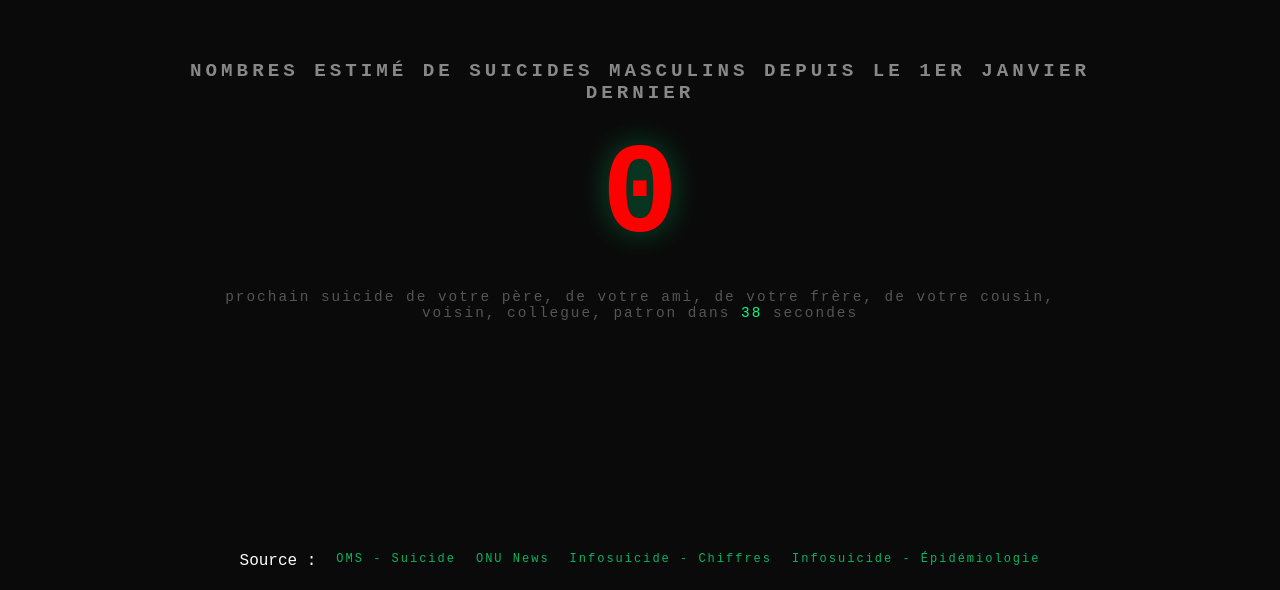
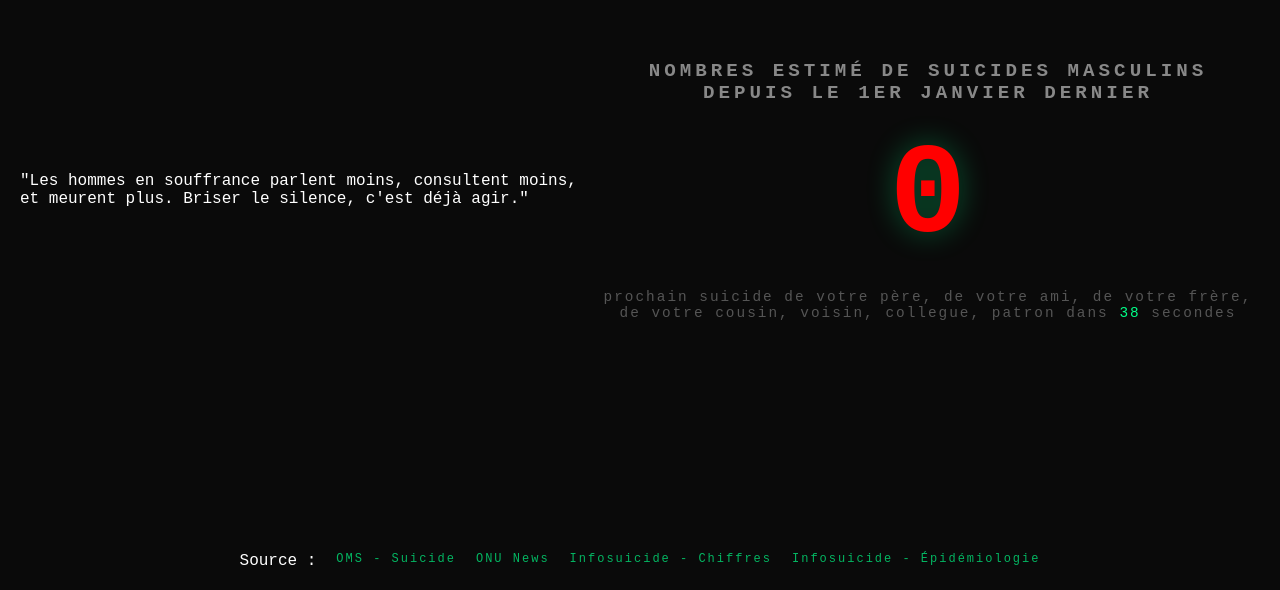
Before and after one commit to Elarass/compteur, a website: page index.html in a window 1280 px wide. Shown: the part 210-800 px from the top of the page. Drawn offline with Linux system fonts and the light colour scheme; no server answers.

Commit message:
Add files via upload

```diff
--- a/index.html
+++ b/index.html
@@ -90,6 +90,10 @@
     </style>
 </head>
 <body>
+	<div class="message-haut">
+        "Les hommes en souffrance parlent moins, consultent moins, et meurent plus. Briser le silence, c'est déjà agir."
+    </div>
+
     <div class="container">
         <h1>NOMBRES estimé DE SUICIDES MASCULINS DEPUIS LE 1ER JANVIER DERNIER</h1>
         <div id="count">0</div>
```
